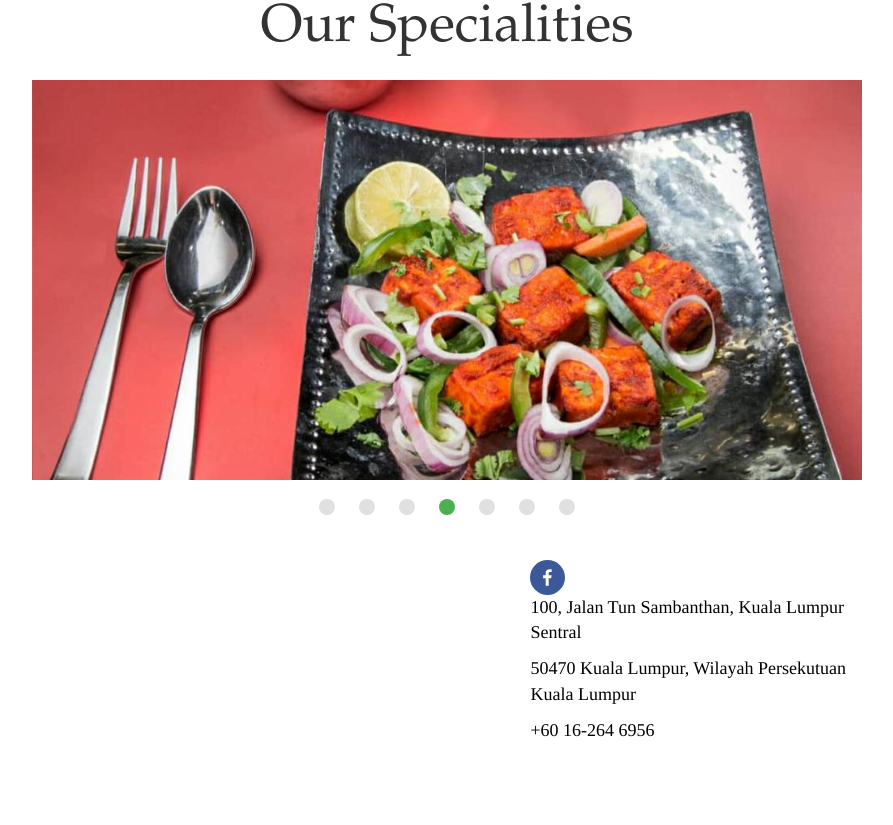
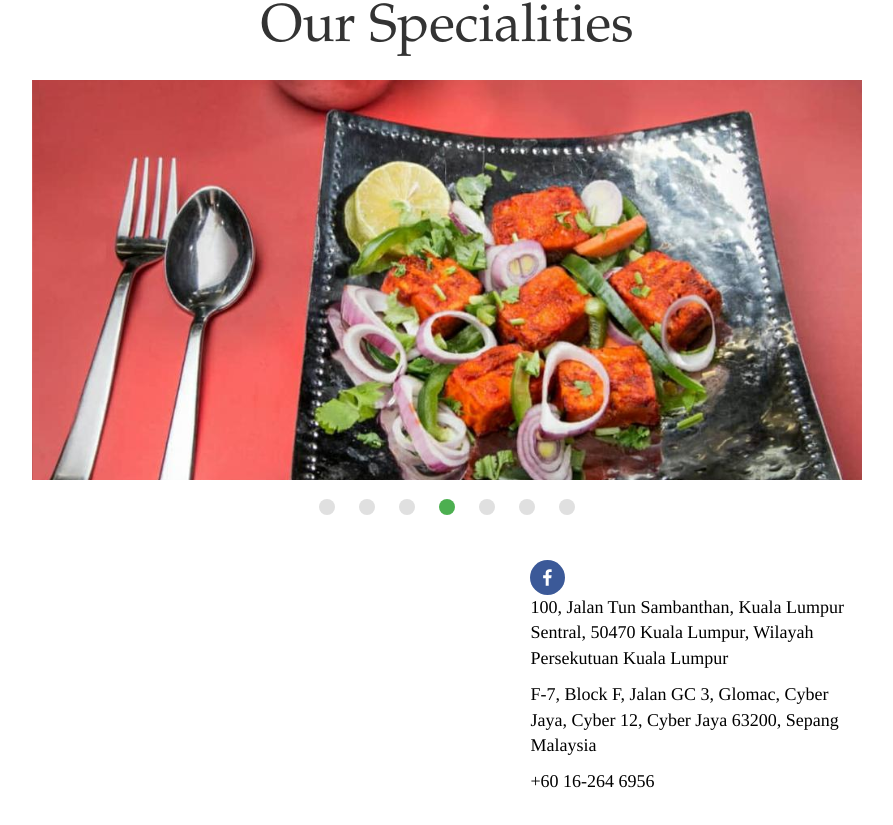
Before and after one commit to aryanmediratta/basic-react-website, a React (Create React App) app in the folder Desktop/WebDev/storewebsite/: page / in a window 1280 px wide. Shown: the part 1461-2286 px from the top of the page, without its empty margins (193-1086 px from the left). Before the commit the page ends 2234 px from the top, so only its background shows below. Built offline with nearby package versions, Linux system fonts and the light colour scheme.

Commit message:
Updated footer

```diff
--- a/Desktop/WebDev/storewebsite/src/components/Footer.js
+++ b/Desktop/WebDev/storewebsite/src/components/Footer.js
@@ -29,8 +29,8 @@ class Footer extends Component {
             <div class="col s12 m6 l5">
                 <ul>
                   <li> <SocialIcon url="https://www.facebook.com/Delhi-Grill-304409520408653/?modal=admin_todo_tour" rel="noopener noreferrer" target="_blank" network="facebook" style= {h2s} /> </li>
-                  <li> <p style = {ths}> 100, Jalan Tun Sambanthan, Kuala Lumpur Sentral</p>  </li>
-                  <li> < p style = {ths}> 50470 Kuala Lumpur, Wilayah Persekutuan Kuala Lumpur </p> </li>
+                  <li> <p style = {ths}> 100, Jalan Tun Sambanthan, Kuala Lumpur Sentral, 50470 Kuala Lumpur, Wilayah Persekutuan Kuala Lumpur</p>  </li>
+                  <li> <p style = {ths}> F-7, Block F, Jalan GC 3, Glomac, Cyber Jaya, Cyber 12, Cyber Jaya 63200, Sepang  Malaysia </p> </li>
                   <li> <p style= {ths}> +60 16-264 6956 </p></li>
                 </ul>
                 </div>
```
